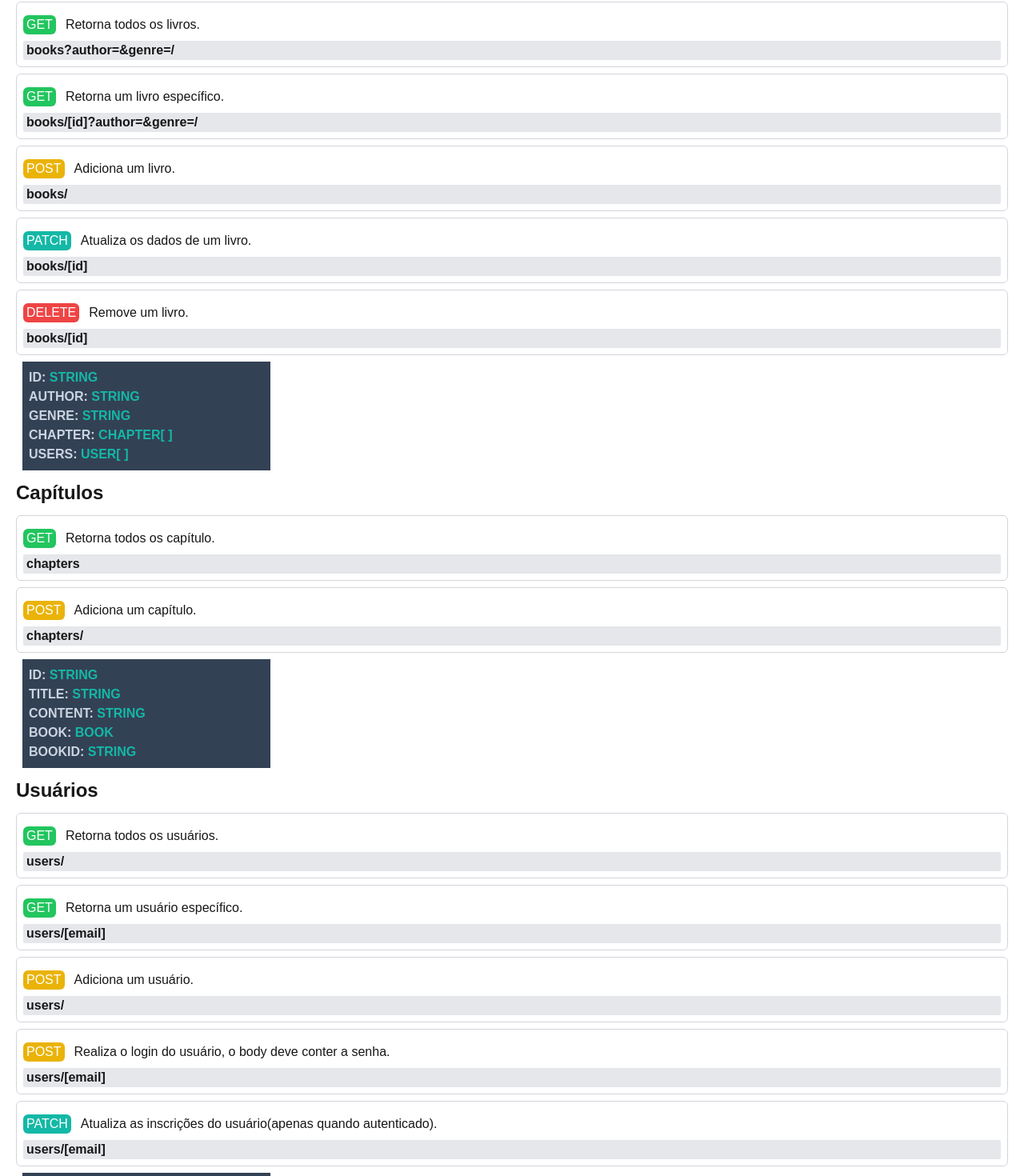
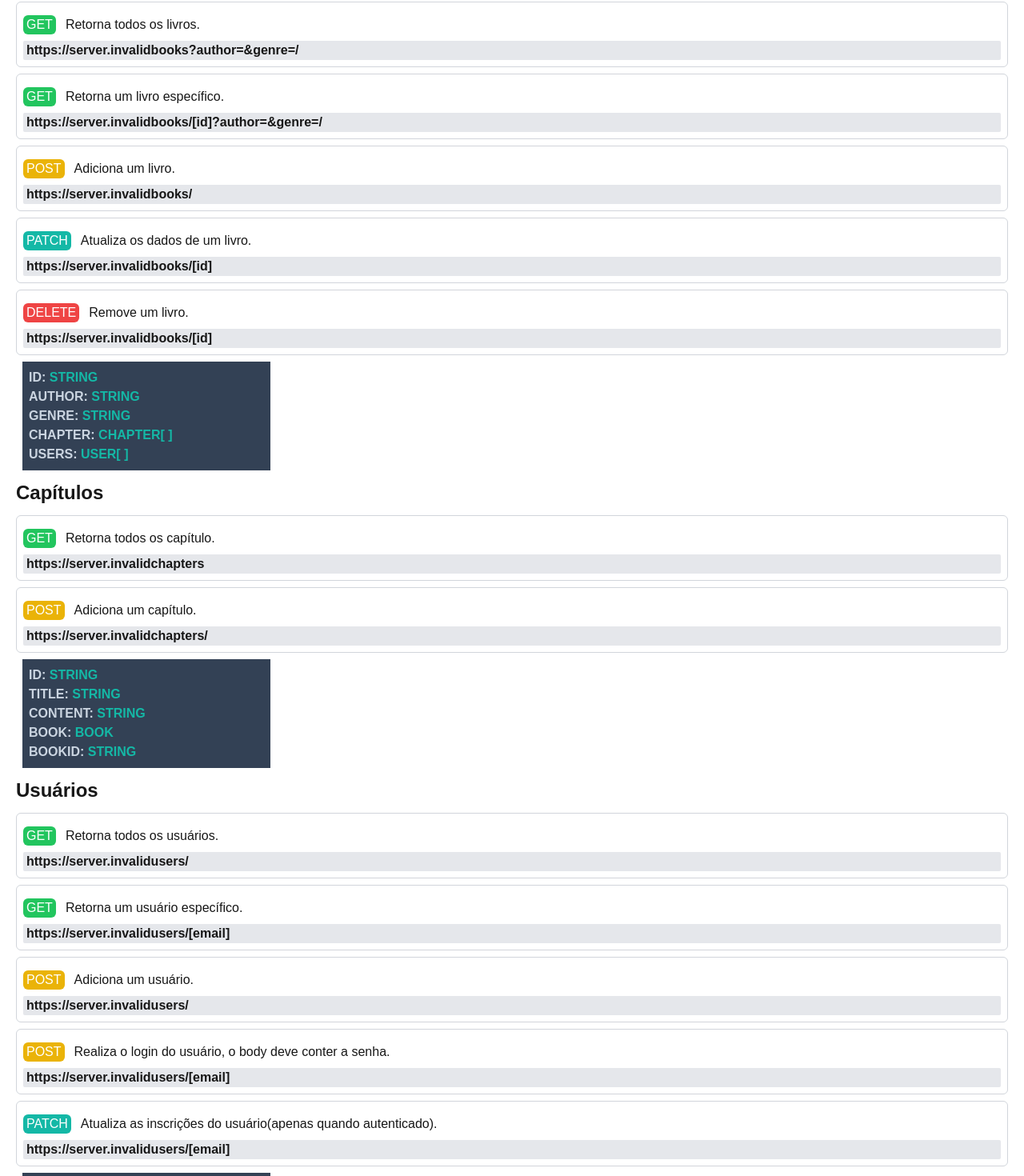
Before and after one commit to GabrielVSP/DojoAPI, a Next.js app: page / in a window 1280 px wide. Shown: the part 74-1544 px from the top of the page at 80% size. Built offline with nearby package versions, Linux system fonts and the light colour scheme; no server answers.

Commit message:
Fix: eslint configs

```diff
--- a/app/api/books/[bookId]/route.ts
+++ b/app/api/books/[bookId]/route.ts
@@ -27,7 +27,7 @@ export async function GET( req: Request, { params }: { params: {bookId: string}}
 
         return NextResponse.json(book)
 
-    } catch (e) {
+    } catch {
 
         return new NextResponse("Erro interno", { status: 500})
 
@@ -57,7 +57,7 @@ export async function PATCH(req: Request, { params }: { params: {bookId: string}
 
         return NextResponse.json(book)
 
-    } catch (e) {
+    } catch {
 
         return new NextResponse("Erro interno", { status: 500})
 
@@ -80,7 +80,7 @@ export async function DELETE(req: Request, { params }: { params: {bookId: string
 
         return NextResponse.json(book)
 
-    } catch (e) {
+    } catch {
 
         return new NextResponse("Erro interno", { status: 500})
 
--- a/app/api/books/route.ts
+++ b/app/api/books/route.ts
@@ -21,7 +21,7 @@ export async function GET( req: Request) {
 
         return NextResponse.json(books)
 
-    } catch (e) {
+    } catch {
 
         return new NextResponse("Erro interno", { status: 500})
 
@@ -51,7 +51,7 @@ export async function POST( req: Request) {
 
         return NextResponse.json(book)
 
-    } catch (e) {
+    } catch {
 
         return new NextResponse("Erro interno", { status: 500})
 
--- a/app/api/chapters/route.ts
+++ b/app/api/chapters/route.ts
@@ -17,7 +17,7 @@ export async function GET( req: Request) {
 
         return NextResponse.json(chapters)
 
-    } catch (e) {
+    } catch {
 
         return new NextResponse("Erro interno", { status: 500})
 
@@ -61,7 +61,7 @@ export async function POST( req: Request) {
 
         return NextResponse.json(chapter)
 
-    } catch (e) {
+    } catch {
 
         return new NextResponse('Erro interno.', { status: 500})
 
--- a/app/api/users/[userEmail]/route.ts
+++ b/app/api/users/[userEmail]/route.ts
@@ -41,7 +41,7 @@ export async function GET( req: Request, { params }: { params: { userEmail: stri
             notifications: verify ? notifications.map((not) => (not.payload)) : ''
         })
 
-    } catch (e) {
+    } catch {
 
         return new NextResponse("Erro interno", { status: 500})
 
@@ -89,7 +89,7 @@ export async function POST( req: Request, { params }: { params: { userEmail: str
 
         return NextResponse.json("Usuário autenticado.")
 
-    } catch (e) {
+    } catch {
 
         return new NextResponse("Erro interno", { status: 500})
 
@@ -135,7 +135,7 @@ export async function PATCH( req: Request, { params }: { params: { userEmail: st
 
         return NextResponse.json(patchedUser)
 
-    } catch (e) {
+    } catch {
 
         return new NextResponse('Erro interno.', { status: 500})
 
--- a/app/api/users/route.ts
+++ b/app/api/users/route.ts
@@ -2,7 +2,7 @@ import prismadb from "@/lib/prismadb";
 import bcrypt from "bcrypt"
 import { NextResponse } from "next/server";
 
-export async function GET( req: Request) {
+export async function GET() {
 
     try {
 
@@ -10,7 +10,7 @@ export async function GET( req: Request) {
 
         return NextResponse.json(users)
 
-    } catch (e) {
+    } catch {
 
         return new NextResponse("Erro interno", { status: 500})
 
@@ -55,7 +55,7 @@ export async function POST( req: Request) {
 
         return NextResponse.json(user)
 
-    } catch (e) {
+    } catch {
 
         return new NextResponse("Erro interno", { status: 500})
 
--- a/app/page.tsx
+++ b/app/page.tsx
@@ -1,5 +1,6 @@
 "use client"
 
+import Head from "next/head";
 import { useEffect, useState } from "react";
 
 export default function Home() {
@@ -15,6 +16,10 @@ export default function Home() {
   return (
     <main className="p-5">
 
+      <Head>
+        <title>Dojo Api</title>
+      </Head>
+
       <section>
 
         <h2 className="font-bold text-2xl my-3">Livros</h2>
@@ -24,7 +29,7 @@ export default function Home() {
             <h3 className="px-1 text-md bg-green-500 text-white w-fit rounded-md my-2 mr-3">GET</h3>
             <p>Retorna todos os livros.</p>
           </div>
-          <p className="font-bold rounded-sm px-1 bg-gray-200">{process.env.url}books?author=&genre=/</p>
+          <p className="font-bold rounded-sm px-1 bg-gray-200">{process.env.NEXT_PUBLIC_URL}books?author=&genre=/</p>
         </div>
 
         <div className="p-2 border border-gray-300 rounded-md my-2">
@@ -32,7 +37,7 @@ export default function Home() {
             <h3 className="px-1 text-md bg-green-500 text-white w-fit rounded-md my-2 mr-3">GET</h3>
             <p>Retorna um livro específico.</p>
           </div>
-          <p className="font-bold rounded-sm px-1 bg-gray-200">{process.env.url}books/[id]?author=&genre=/</p>
+          <p className="font-bold rounded-sm px-1 bg-gray-200">{process.env.NEXT_PUBLIC_URL}books/[id]?author=&genre=/</p>
         </div>
 
         <div className="p-2 border border-gray-300 rounded-md my-2">
@@ -40,7 +45,7 @@ export default function Home() {
             <h3 className="px-1 text-md bg-yellow-500 text-white w-fit rounded-md my-2 mr-3">POST</h3>
             <p>Adiciona um livro.</p>
           </div>
-          <p className="font-bold rounded-sm px-1 bg-gray-200">{process.env.url}books/</p>
+          <p className="font-bold rounded-sm px-1 bg-gray-200">{process.env.NEXT_PUBLIC_URL}books/</p>
         </div>
 
         <div className="p-2 border border-gray-300 rounded-md my-2">
@@ -48,7 +53,7 @@ export default function Home() {
             <h3 className="px-1 text-md bg-teal-500 text-white w-fit rounded-md my-2 mr-3">PATCH</h3>
             <p>Atualiza os dados de um livro.</p>
           </div>
-          <p className="font-bold rounded-sm px-1 bg-gray-200">{process.env.url}books/[id]</p>
+          <p className="font-bold rounded-sm px-1 bg-gray-200">{process.env.NEXT_PUBLIC_URL}books/[id]</p>
         </div>
 
         <div className="p-2 border border-gray-300 rounded-md my-2">
@@ -56,7 +61,7 @@ export default function Home() {
             <h3 className="px-1 text-md bg-red-500 text-white w-fit rounded-md my-2 mr-3">DELETE</h3>
             <p>Remove um livro.</p>
           </div>
-          <p className="font-bold rounded-sm px-1 bg-gray-200">{process.env.url}books/[id]</p>
+          <p className="font-bold rounded-sm px-1 bg-gray-200">{process.env.NEXT_PUBLIC_URL}books/[id]</p>
         </div>
 
         <div className="p-2 bg-slate-700 uppercase text-slate-300 font-bold w-1/4 ml-2">
@@ -78,7 +83,7 @@ export default function Home() {
             <h3 className="px-1 text-md bg-green-500 text-white w-fit rounded-md my-2 mr-3">GET</h3>
             <p>Retorna todos os capítulo.</p>
           </div>
-          <p className="font-bold rounded-sm px-1 bg-gray-200">{process.env.url}chapters</p>
+          <p className="font-bold rounded-sm px-1 bg-gray-200">{process.env.NEXT_PUBLIC_URL}chapters</p>
         </div>
 
         <div className="p-2 border border-gray-300 rounded-md my-2">
@@ -86,7 +91,7 @@ export default function Home() {
             <h3 className="px-1 text-md bg-yellow-500 text-white w-fit rounded-md my-2 mr-3">POST</h3>
             <p>Adiciona um capítulo.</p>
           </div>
-          <p className="font-bold rounded-sm px-1 bg-gray-200">{process.env.url}chapters/</p>
+          <p className="font-bold rounded-sm px-1 bg-gray-200">{process.env.NEXT_PUBLIC_URL}chapters/</p>
         </div>
 
         <div className="p-2 bg-slate-700 uppercase text-slate-300 font-bold w-1/4 ml-2">
@@ -108,7 +113,7 @@ export default function Home() {
             <h3 className="px-1 text-md bg-green-500 text-white w-fit rounded-md my-2 mr-3">GET</h3>
             <p>Retorna todos os usuários.</p>
           </div>
-          <p className="font-bold rounded-sm px-1 bg-gray-200">{process.env.url}users/</p>
+          <p className="font-bold rounded-sm px-1 bg-gray-200">{process.env.NEXT_PUBLIC_URL}users/</p>
         </div>
 
         <div className="p-2 border border-gray-300 rounded-md my-2">
@@ -116,7 +121,7 @@ export default function Home() {
             <h3 className="px-1 text-md bg-green-500 text-white w-fit rounded-md my-2 mr-3">GET</h3>
             <p>Retorna um usuário específico.</p>
           </div>
-          <p className="font-bold rounded-sm px-1 bg-gray-200">{process.env.url}users/[email]</p>
+          <p className="font-bold rounded-sm px-1 bg-gray-200">{process.env.NEXT_PUBLIC_URL}users/[email]</p>
         </div>
 
         <div className="p-2 border border-gray-300 rounded-md my-2">
@@ -124,7 +129,7 @@ export default function Home() {
             <h3 className="px-1 text-md bg-yellow-500 text-white w-fit rounded-md my-2 mr-3">POST</h3>
             <p>Adiciona um usuário.</p>
           </div>
-          <p className="font-bold rounded-sm px-1 bg-gray-200">{process.env.url}users/</p>
+          <p className="font-bold rounded-sm px-1 bg-gray-200">{process.env.NEXT_PUBLIC_URL}users/</p>
         </div>
 
         <div className="p-2 border border-gray-300 rounded-md my-2">
@@ -132,7 +137,7 @@ export default function Home() {
             <h3 className="px-1 text-md bg-yellow-500 text-white w-fit rounded-md my-2 mr-3">POST</h3>
             <p>Realiza o login do usuário, o body deve conter a senha.</p>
           </div>
-          <p className="font-bold rounded-sm px-1 bg-gray-200">{process.env.url}users/[email]</p>
+          <p className="font-bold rounded-sm px-1 bg-gray-200">{process.env.NEXT_PUBLIC_URL}users/[email]</p>
         </div>
 
         <div className="p-2 border border-gray-300 rounded-md my-2">
@@ -140,7 +145,7 @@ export default function Home() {
             <h3 className="px-1 text-md bg-teal-500 text-white w-fit rounded-md my-2 mr-3">PATCH</h3>
             <p>Atualiza as inscrições do usuário(apenas quando autenticado).</p>
           </div>
-          <p className="font-bold rounded-sm px-1 bg-gray-200">{process.env.url}users/[email]</p>
+          <p className="font-bold rounded-sm px-1 bg-gray-200">{process.env.NEXT_PUBLIC_URL}users/[email]</p>
         </div>
 
         <div className="p-2 bg-slate-700 uppercase text-slate-300 font-bold w-1/4 ml-2">
--- a/lib/prismadb.ts
+++ b/lib/prismadb.ts
@@ -1,3 +1,5 @@
+/* eslint no-var: 0 */
+
 import { PrismaClient } from "@prisma/client";
 
 declare global {
```
Also changed, not shown: package.json (+7 -1 lines).
